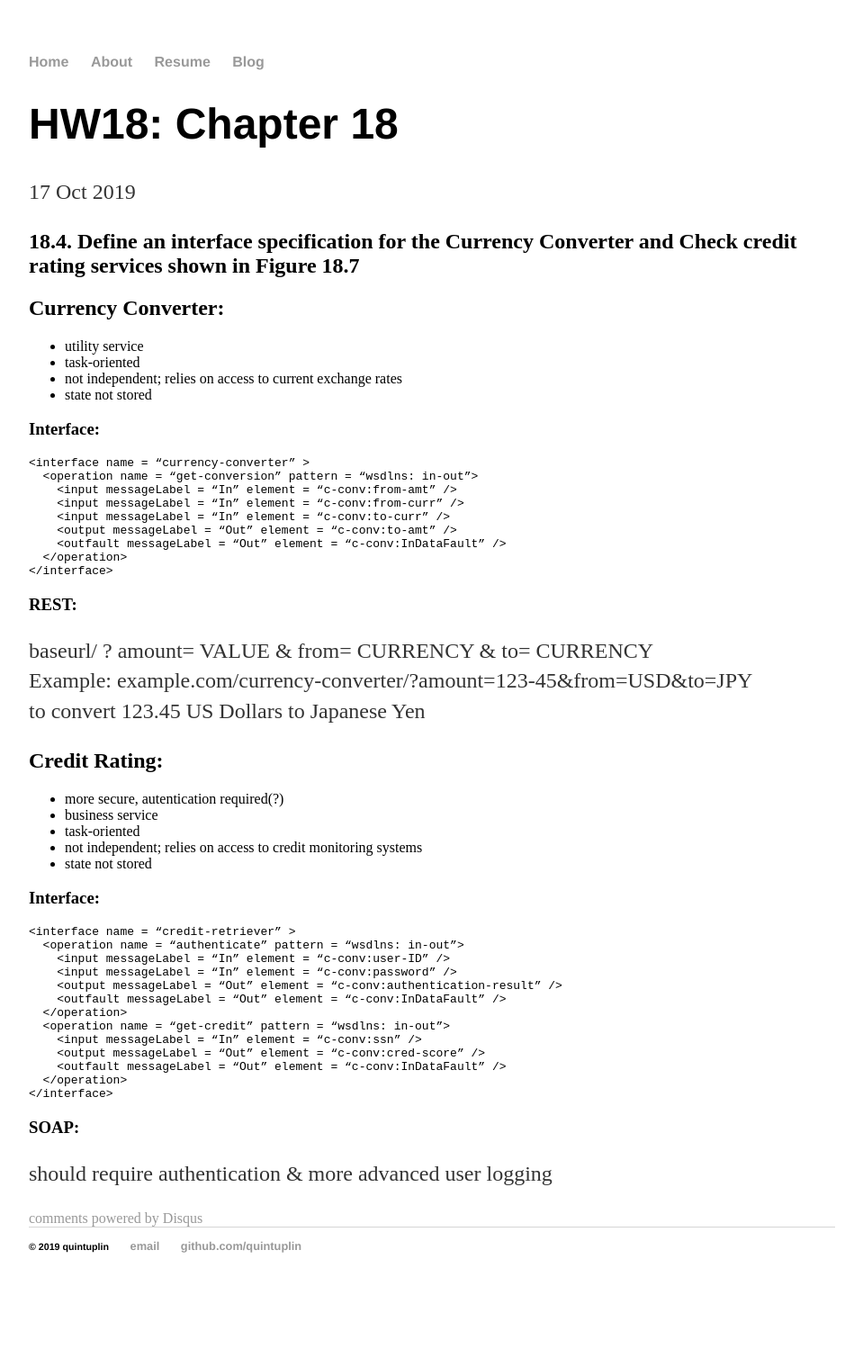
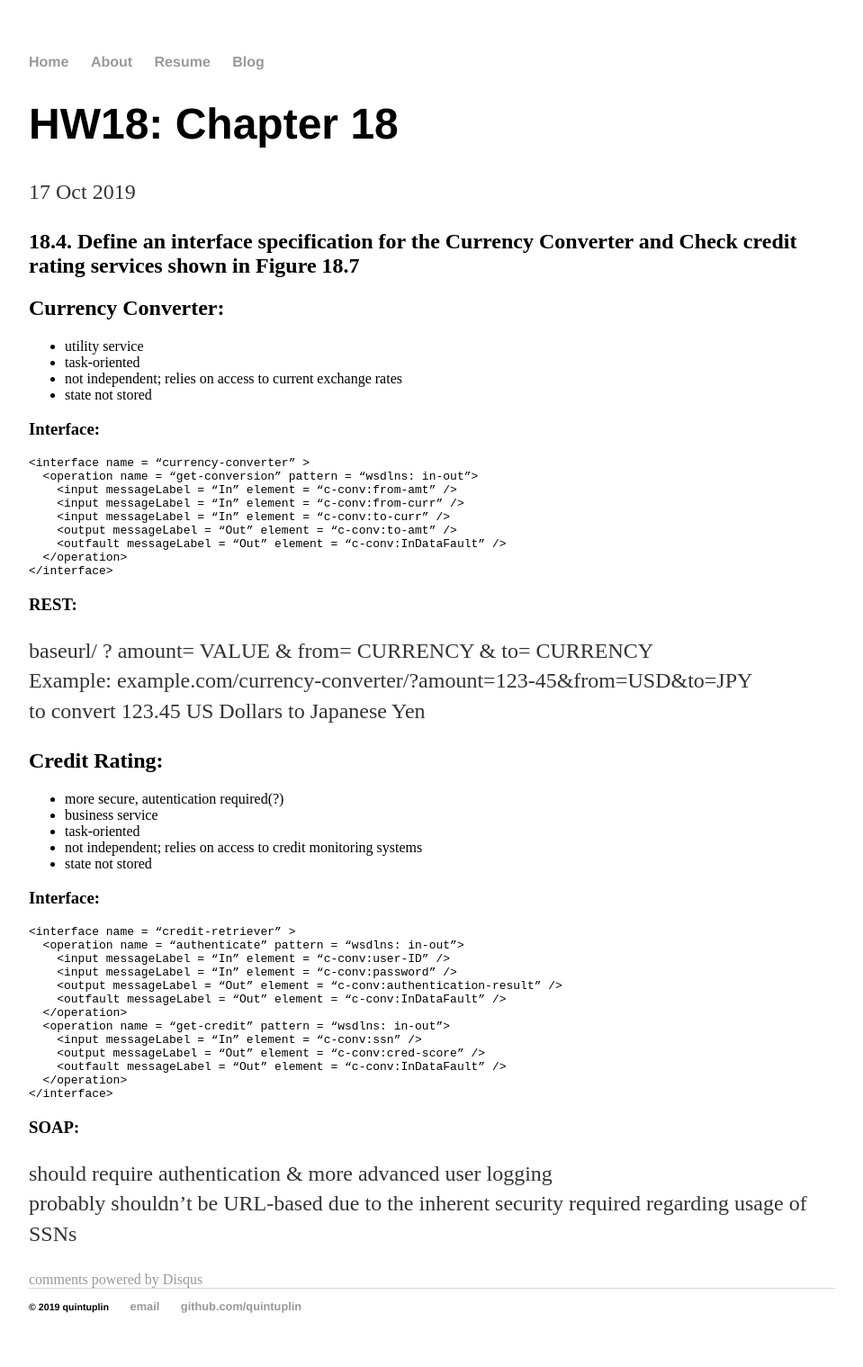
Before and after one commit to Quintuplin/quintuplin.github.io, a Jekyll site: the page built from _posts/2019-10-17-Chapter-18.md, in a window 1280 px wide. Shown: the whole page at 90% size, without its empty margins (160-1119 px from the left). Built offline with Jekyll 4.4.1, drawn with Linux system fonts in a browser that asks for light colours; comment, search, counter and statistics services are not loaded; before the commit the page ends 1452 px from its top, so only the background shows below that.

Commit message:
Update 2019-10-17-Chapter-18.md

````diff
--- a/_posts/2019-10-17-Chapter-18.md
+++ b/_posts/2019-10-17-Chapter-18.md
@@ -56,4 +56,6 @@ to convert 123.45 US Dollars to Japanese Yen
 ```
 
 ### SOAP:
+
 should require authentication & more advanced user logging
+probably shouldn't be URL-based due to the inherent security required regarding usage of SSNs
````
